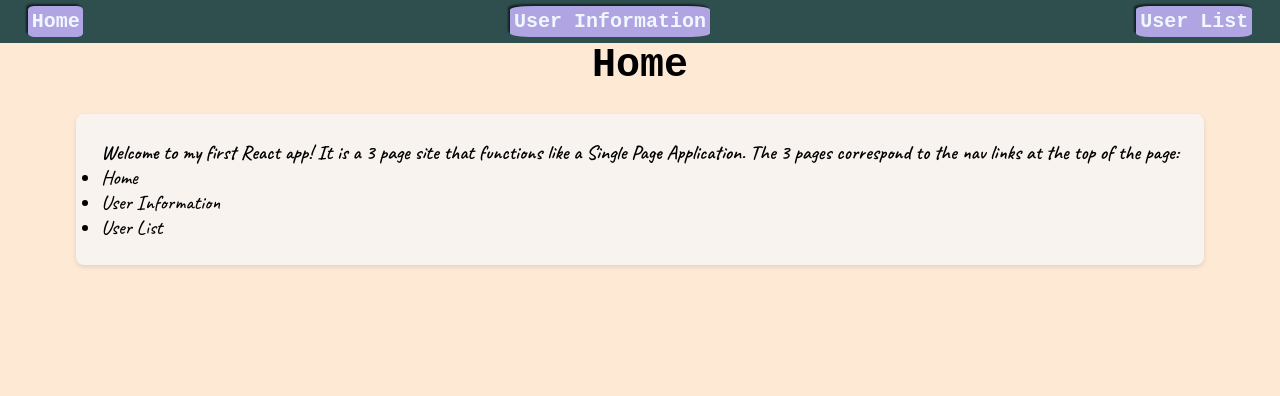
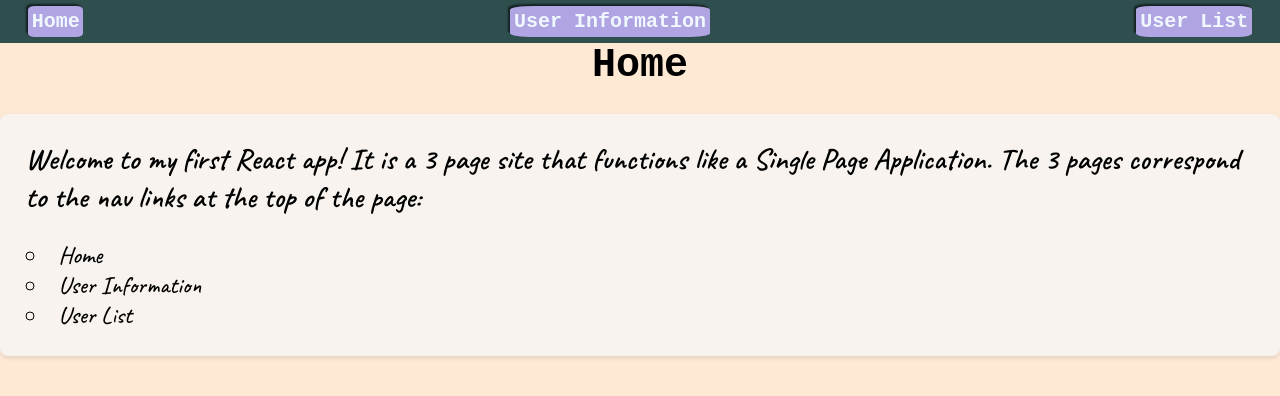
Before and after one commit to dEhiN/SD-Training-Master, a React (Vite) app in the folder local/canadian-business-college/full-stack-web-application/Module7_MEAN_Stack/assignments/1/code/assignment_one/: page / in a window 1280 px wide. Shown: the top 396 px of the page. Built offline with nearby package versions, Linux system fonts and the light colour scheme; the HTML template or start-up script is replaced by a standard one; a web font is replaced by a local one.

Commit message:
Created a HomePage css file and updated the class names specified

```diff
--- /dev/null
+++ b/local/canadian-business-college/full-stack-web-application/Module7_MEAN_Stack/assignments/1/code/assignment_one/src/pages/HomePage.css
@@ -0,0 +1,10 @@
+/* Add some margin underneath each paragraph. */
+p {
+    margin-bottom: 2%;
+}
+
+/* Change the type of bullet point and the positioning of each list item. */
+ul {
+    list-style-type: circle;
+    list-style-position: inside;
+}
--- a/local/canadian-business-college/full-stack-web-application/Module7_MEAN_Stack/assignments/1/code/assignment_one/src/pages/HomePage.jsx
+++ b/local/canadian-business-college/full-stack-web-application/Module7_MEAN_Stack/assignments/1/code/assignment_one/src/pages/HomePage.jsx
@@ -1,4 +1,7 @@
 /** This component will act as the Home page. */
+
+/** CSS import */
+import "./HomePage.css";
 
 /** Custom component imports */
 import HeadingLevelOne from "../components/HeadingLevelOne";
@@ -14,15 +17,15 @@ function HomePage() {
 		<>
 			<HeadingLevelOne text="Home" />
 			<WelcomeCard wcVersion={1}>
-				<p className="fonts-google caveat-semibold wc-size-big">
+				<p className="fonts-google caveat-semibold font-size-bg">
 					Welcome to my first React app! It is a 3 page site that functions like a Single
 					Page Application. The 3 pages correspond to the nav links at the top of the
 					page:
 				</p>
 				<ul>
-					<li className="fonts-google caveat-medium wc-size-md">Home</li>
-					<li className="fonts-google caveat-medium wc-size-md">User Information</li>
-					<li className="fonts-google caveat-medium wc-size-md">User List</li>
+					<li className="fonts-google caveat-medium font-size-md">Home</li>
+					<li className="fonts-google caveat-medium font-size-md">User Information</li>
+					<li className="fonts-google caveat-medium font-size-md">User List</li>
 				</ul>
 			</WelcomeCard>
 		</>
```
